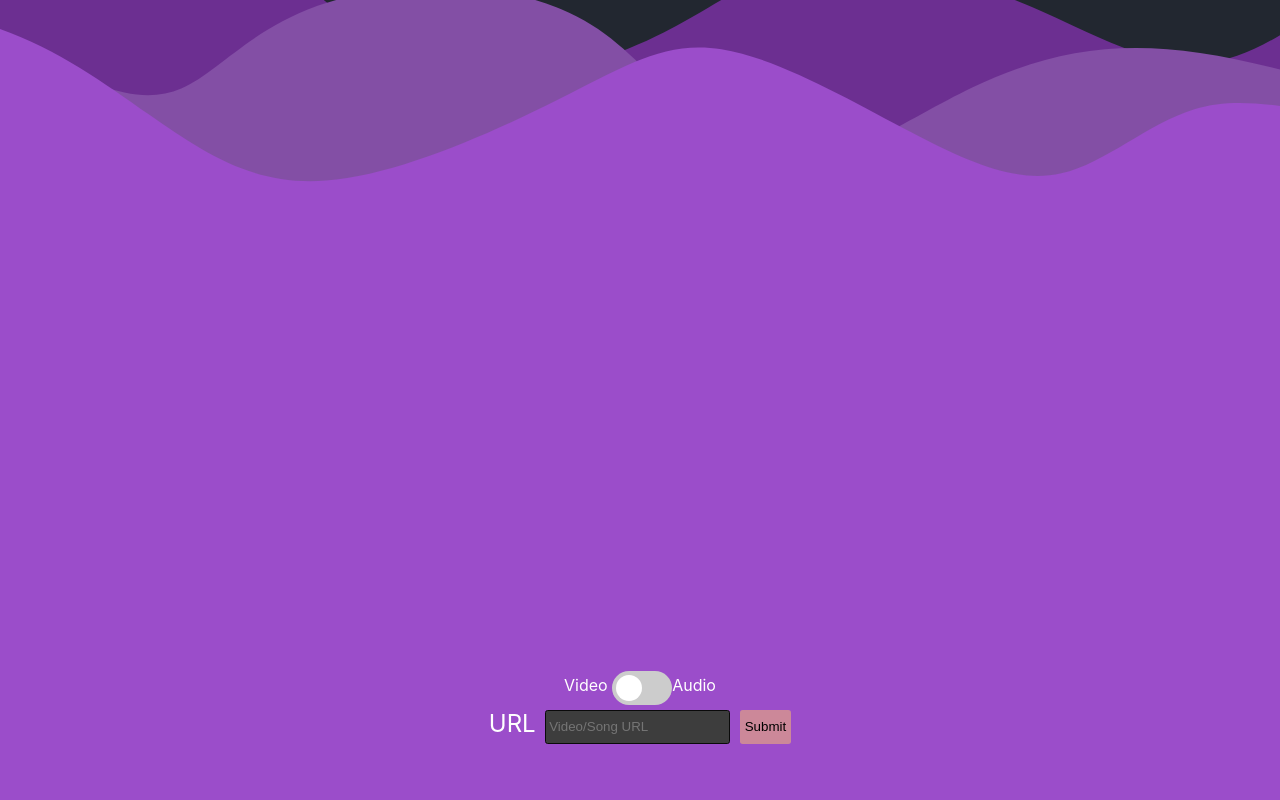
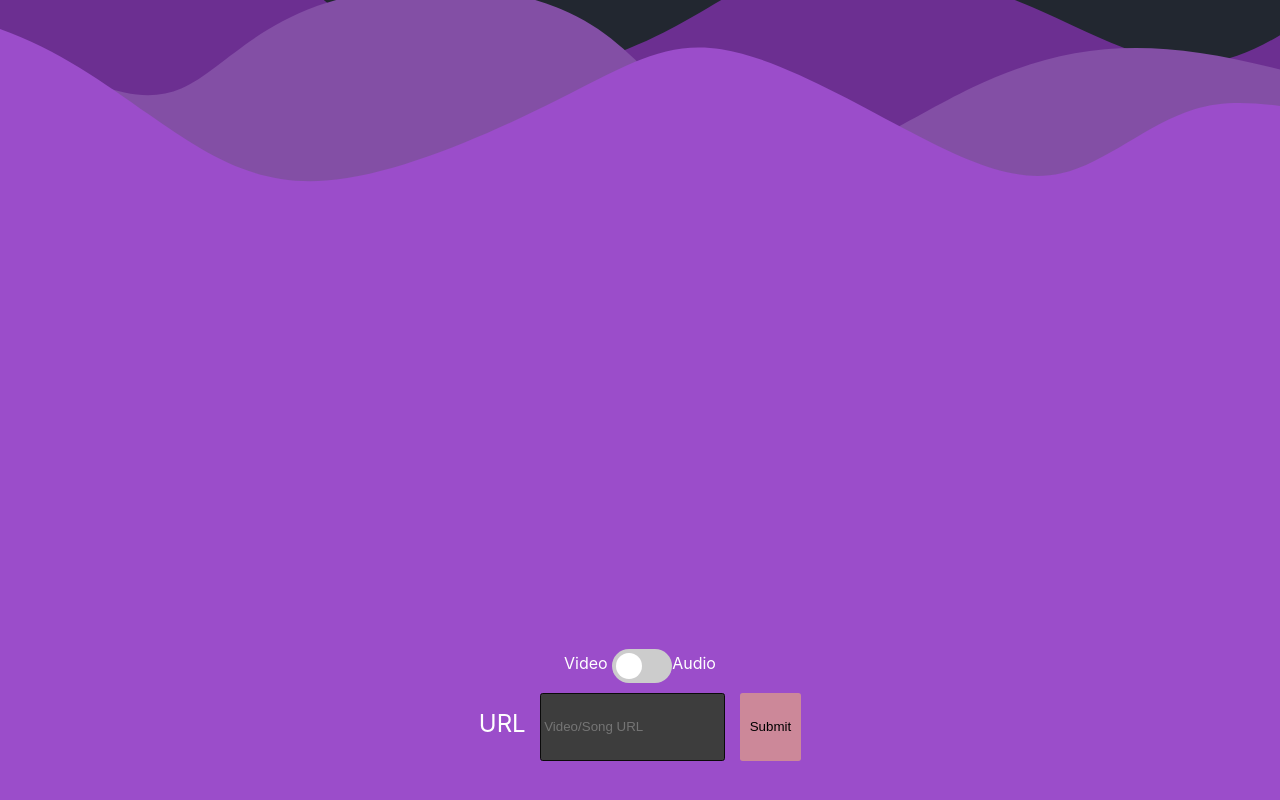
Before and after one commit to LostShadowGD/Argon, a plain HTML site: page index.html in a window 1280 px wide. Shown: the part 502-1302 px from the top of the page. Drawn offline with Linux system fonts and the light colour scheme.

Commit message:
Update styles.css

```diff
--- a/styles.css
+++ b/styles.css
@@ -162,8 +162,8 @@ input:checked + .slider:before {
 .video_input {
   border-radius:2pt;
   border: 1px solid #0A0A0A;
-  height:34px;
-  margin:5px;
+  height:68px;
+  margin:10px;
   padding:3px;
   background-color: #3D3D3D
 }
@@ -171,7 +171,7 @@ input:checked + .slider:before {
 .submit {
   border-radius:2pt;
   border: 0px solid black;
-  height:34px;
-  padding:5px;
+  height:68px;
+  padding:10px;
   background-color: #CC8899
 }
```
